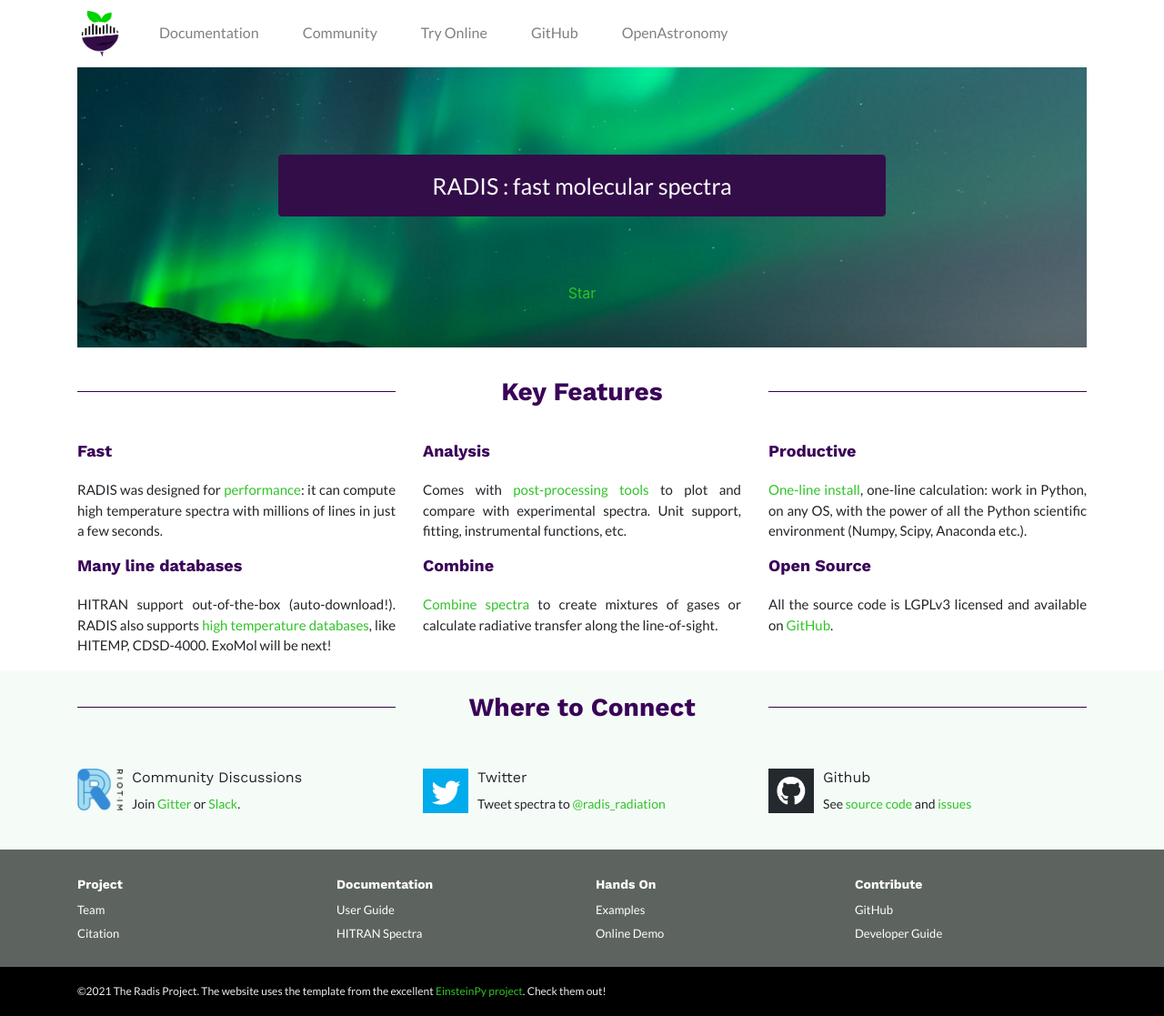
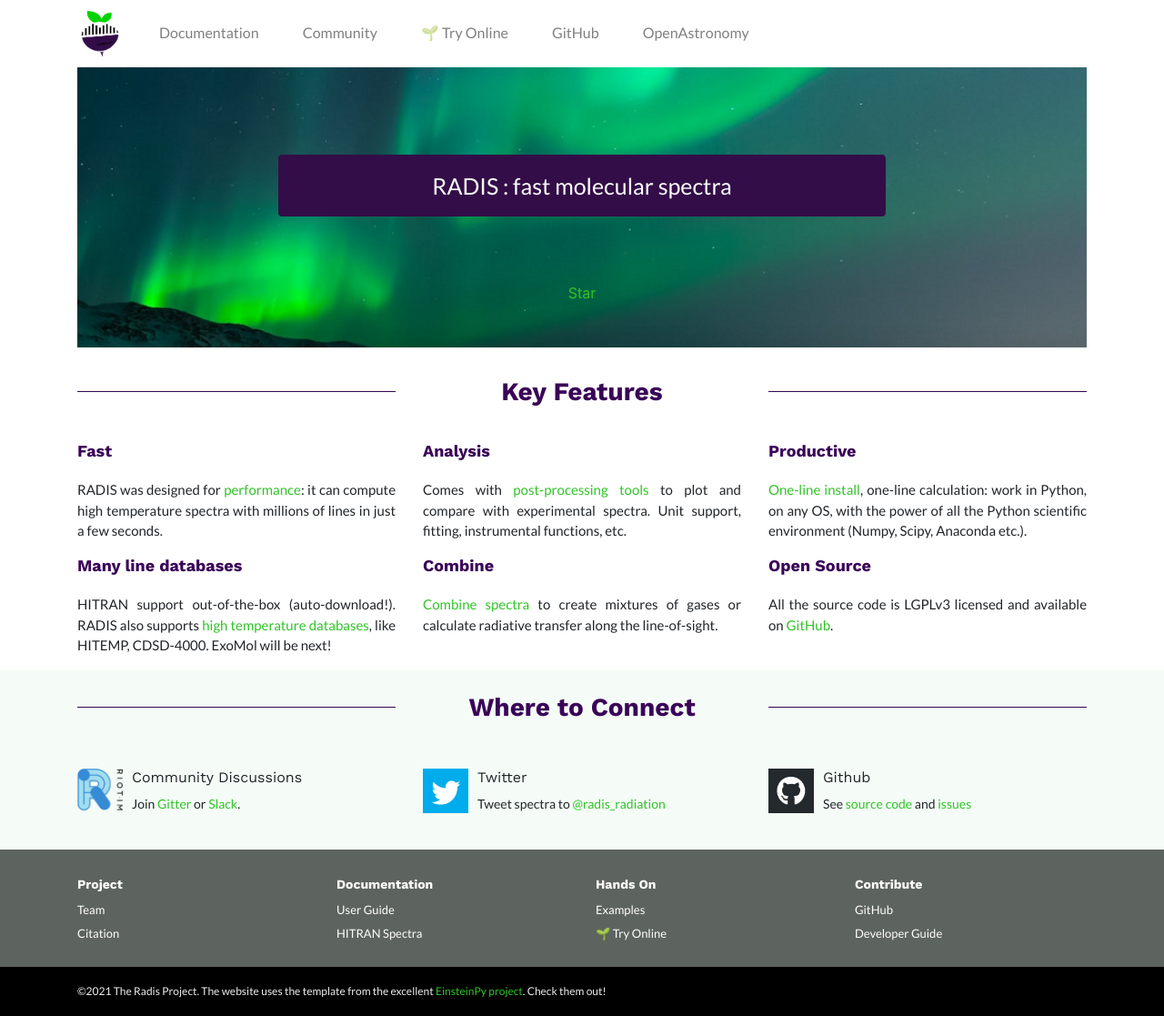
Before and after one commit to radis/radis.github.io, a Jekyll site: the page built from index.html, in a window 1280 px wide. Shown: the whole page at 91% size. Built offline with Jekyll 4.4.1, drawn with Linux system fonts in a browser that asks for light colours.

Commit message:
fix a link, make radis-online more visible

```diff
--- a/_includes/links.html
+++ b/_includes/links.html
@@ -19,7 +19,7 @@
             <a class="nav-link" href="https://radis.readthedocs.io/">User Guide</a>
           </li>
           <li class="nav-item">
-            <a class="nav-link" href="https://radis.readthedocs.io/en/latest/examples/examples.html#hitran-spectra">HITRAN Spectra</a>
+            <a class="nav-link" href="https://radis.readthedocs.io/en/latest/examples/hitran-spectra.html">HITRAN Spectra</a>
           </li>
         </ul>
       </div>
@@ -30,7 +30,7 @@
             <a class="nav-link" href="https://github.com/radis/radis-examples">Examples</a>
           </li>
           <li class="nav-item">
-            <a class="nav-link" href="https://mybinder.org/v2/gh/radis/radis-examples/master?filepath=first_example.ipynb">Online Demo</a>
+            <a class="nav-link" href="https://radis.readthedocs.io/en/latest/online/online.html">🌱 Try Online</a>
           </li>
         </ul>
       </div>
--- a/_includes/menu.html
+++ b/_includes/menu.html
@@ -22,7 +22,7 @@
         </li>
 
         <li class="nav-item flex-md-fill text-md-center">
-          <a class="nav-link" href="https://mybinder.org/v2/gh/radis/radis-lab/main?urlpath=lab/tree/compare_with_experiment.ipynb" onclick="captureOutboundLink('https://mybinder.org/v2/gh/radis/radis-lab/main?urlpath=lab/tree/compare_with_experiment.ipynb'); return false;">Try Online</a>
+          <a class="nav-link" href="https://mybinder.org/v2/gh/radis/radis-lab/main?urlpath=lab/tree/compare_with_experiment.ipynb" onclick="captureOutboundLink('https://mybinder.org/v2/gh/radis/radis-lab/main?urlpath=lab/tree/compare_with_experiment.ipynb'); return false;">🌱 Try Online</a>
         </li>
 
         <li class="nav-item flex-md-fill text-md-center">
```
